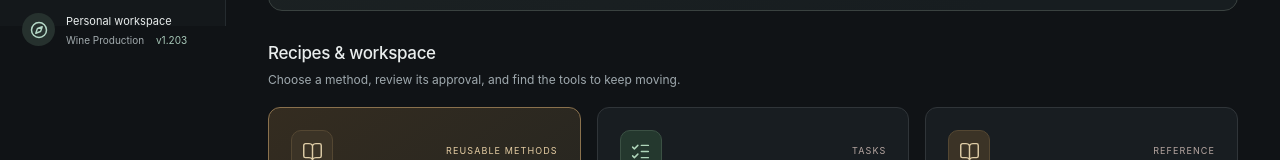
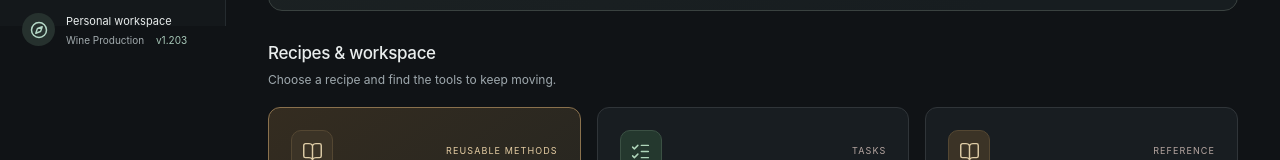
Before and after one commit to Hyrad/lifeos-wine-production, a React (Vite) app: page / in a window 1280 px wide. Shown: the part 774-934 px from the top of the page. Built offline with nearby package versions, Linux system fonts and the light colour scheme.

Commit message:
WIN-SITE-1204: remove redundant approval card (src/WinePage.tsx)

```diff
--- a/src/WinePage.tsx
+++ b/src/WinePage.tsx
@@ -106,7 +106,7 @@ export default function WinePage() {
             <SectionHeading
               id="wine-resources-title"
               title="Recipes & workspace"
-              subtitle="Choose a method, review its approval, and find the tools to keep moving."
+              subtitle="Choose a recipe and find the tools to keep moving."
             />
             <div className="wine-grid wine-resources-grid">
               {libraryAndSupportSections.map((section) => (
```
